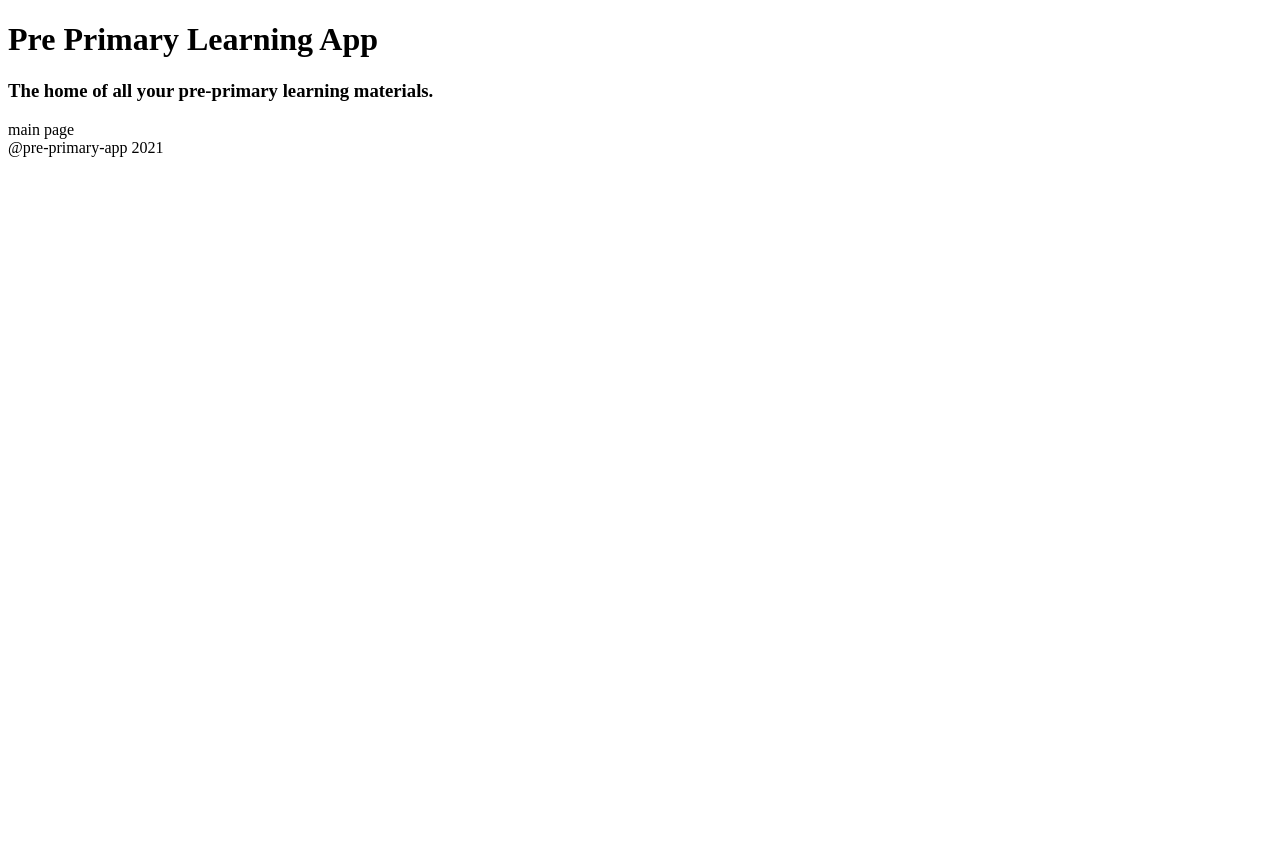
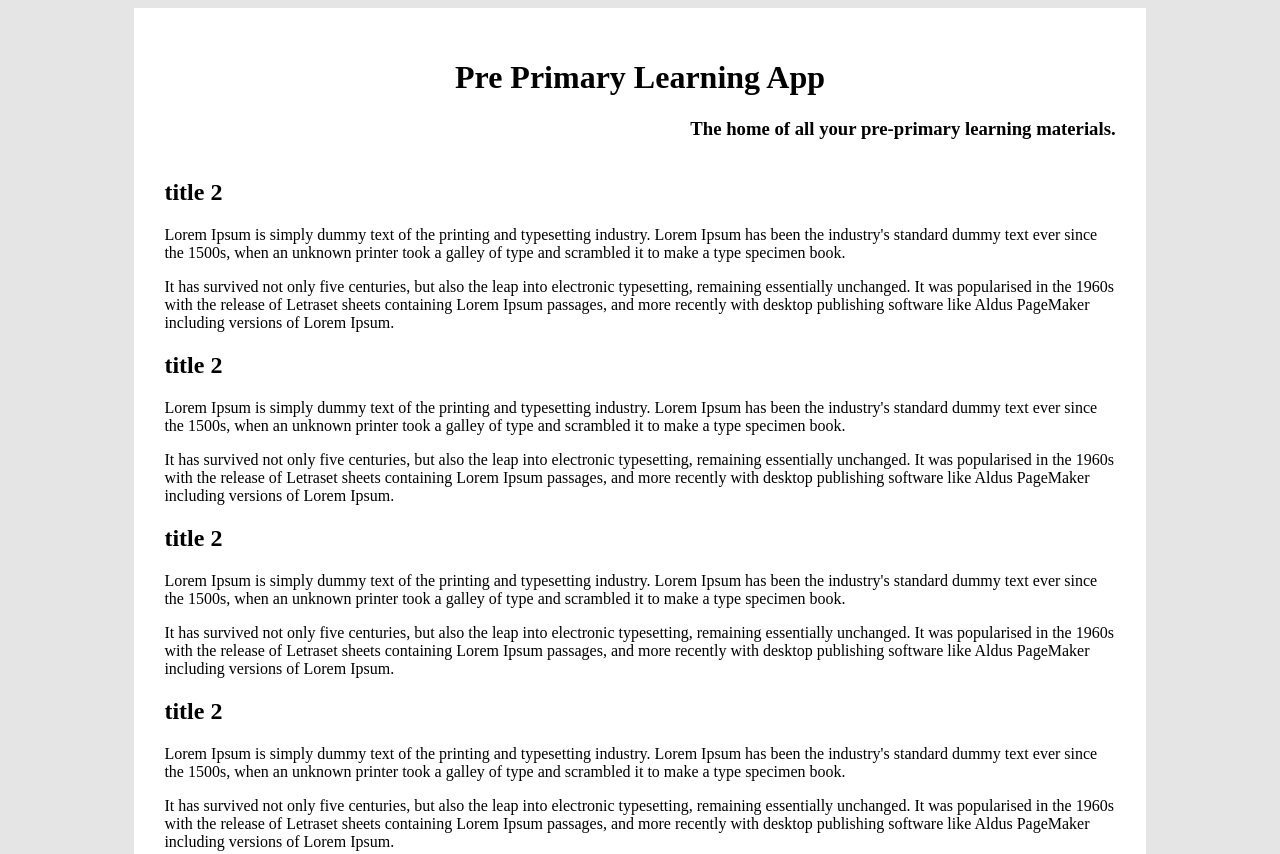
Before and after one commit to mwenaro/pre-primary-app, a website: page dist/index.html in a window 1280 px wide. Shown: the top 854 px of the page. Before the commit the page ends 800 px from the top, so only its background shows below. Drawn offline with Linux system fonts and the light colour scheme.

Commit message:
update styles.cs

```diff
--- a/dist/css/styles.css
+++ b/dist/css/styles.css
@@ -1,12 +1,26 @@
+*{
+    box-sizing: border-box;
+}
+section,aside,nav,div,header,footer{
+    display: block;
+}
 body{
-    background-color: beige;
+    background-color: #e5e5e5;
     color: #000;
 
+}
+.container{
+    margin:20px;
+    padding: 30px;
 }
 .wrapper{
     margin: auto;
     width:80%;
-    min-height: 500px;
+    min-height: 650px;
+    background-color: #fff;
+}
+header{
+    height: 100px;
 }
 .title{
     text-align: center;
@@ -15,6 +29,15 @@ body{
 .site-description{
     text-align: right;
 }
+.main{
+
+
+
+}
 footer{
+
+    background-color: red;
     text-align: center;
+    height: 100px;
+    bottom:-100px;
 }
--- a/dist/index.html
+++ b/dist/index.html
@@ -2,17 +2,92 @@
 <html>
   <head>
     <title>Pre Primary Learning App</title>
-    <link href="./css/styles.css" />
+    <link rel="stylesheet" type="text/css" href="css/styles.css" />
+
+    <style></style>
   </head>
   <body>
-    <div class="wrapper">
+    <div class="wrapper container">
       <header>
         <h1 class="title">Pre Primary Learning App</h1>
         <h3 class="site-description">
           The home of all your pre-primary learning materials.
         </h3>
       </header>
-      <main>main page</main>
+      <main class="main">
+
+
+        <section>
+          <h2>title 2</h2>
+          <p>
+            Lorem Ipsum is simply dummy text of the printing and typesetting
+            industry. Lorem Ipsum has been the industry's standard dummy text
+            ever since the 1500s, when an unknown printer took a galley of type
+            and scrambled it to make a type specimen book.
+          </p>
+          <p>
+            It has survived not only five centuries, but also the leap into
+            electronic typesetting, remaining essentially unchanged. It was
+            popularised in the 1960s with the release of Letraset sheets
+            containing Lorem Ipsum passages, and more recently with desktop
+            publishing software like Aldus PageMaker including versions of Lorem
+            Ipsum.
+          </p>
+        </section>
+
+        <section>
+          <h2>title 2</h2>
+          <p>
+            Lorem Ipsum is simply dummy text of the printing and typesetting
+            industry. Lorem Ipsum has been the industry's standard dummy text
+            ever since the 1500s, when an unknown printer took a galley of type
+            and scrambled it to make a type specimen book.
+          </p>
+          <p>
+            It has survived not only five centuries, but also the leap into
+            electronic typesetting, remaining essentially unchanged. It was
+            popularised in the 1960s with the release of Letraset sheets
+            containing Lorem Ipsum passages, and more recently with desktop
+            publishing software like Aldus PageMaker including versions of Lorem
+            Ipsum.
+          </p>
+        </section>
+        <section>
+          <h2>title 2</h2>
+          <p>
+            Lorem Ipsum is simply dummy text of the printing and typesetting
+            industry. Lorem Ipsum has been the industry's standard dummy text
+            ever since the 1500s, when an unknown printer took a galley of type
+            and scrambled it to make a type specimen book.
+          </p>
+          <p>
+            It has survived not only five centuries, but also the leap into
+            electronic typesetting, remaining essentially unchanged. It was
+            popularised in the 1960s with the release of Letraset sheets
+            containing Lorem Ipsum passages, and more recently with desktop
+            publishing software like Aldus PageMaker including versions of Lorem
+            Ipsum.
+          </p>
+        </section>
+
+        <section>
+          <h2>title 2</h2>
+          <p>
+            Lorem Ipsum is simply dummy text of the printing and typesetting
+            industry. Lorem Ipsum has been the industry's standard dummy text
+            ever since the 1500s, when an unknown printer took a galley of type
+            and scrambled it to make a type specimen book.
+          </p>
+          <p>
+            It has survived not only five centuries, but also the leap into
+            electronic typesetting, remaining essentially unchanged. It was
+            popularised in the 1960s with the release of Letraset sheets
+            containing Lorem Ipsum passages, and more recently with desktop
+            publishing software like Aldus PageMaker including versions of Lorem
+            Ipsum.
+          </p>
+        </section>
+      </main>
       <footer>@pre-primary-app 2021</footer>
     </div>
   </body>
```
